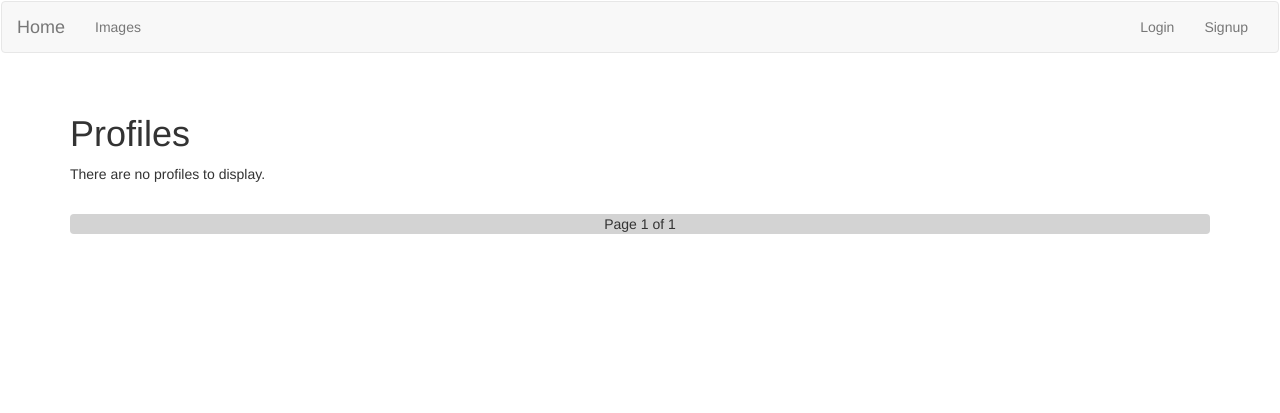
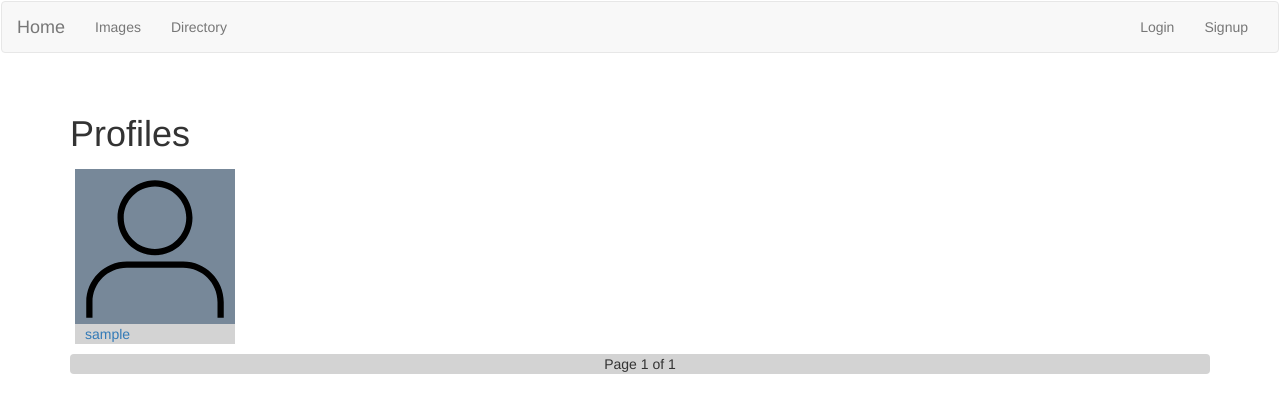
Before and after one commit to natecrow/media-sharing-site, a Django app: a page that uses mediasharingsite/templates/_navigation.html in a window 1280 px wide. Shown: the top 413 px of the page. Run offline with Django 3.2, Linux system fonts and the light colour scheme; tables that the repository leaves empty hold one stand-in row (values such as "Sample post"); parts of the project's set-up code (start-up, migrations or seed data) failed here and were passed over; some libraries are stand-ins or nearby versions.

Commit message:
Remove sign-in req for viewing directory in navbar, show admin users
Previous template logic in profile_page.html would say there are no profiles
to display if even one user is an admin, which is a problem because there
will always be an admin user and hence message would always display. There is
probably a way to fix that, but instead I just allowed admin user's profiles
to display anyway because I don't think it's a big deal if they're shown.

```diff
--- a/mediasharingsite/templates/_navigation.html
+++ b/mediasharingsite/templates/_navigation.html
@@ -12,10 +12,8 @@
 
     <div class="collapse navbar-collapse" id="bs-example-navbar-collapse-1">
         <ul class="nav navbar-nav navbar-left">
-            {% if request.user.is_authenticated %}
-              <li><a href="{% url 'directory:profiles_directory' %}">Directory</a></li>
-            {% endif %}
-            <li><a href="{% url 'images' %}">Images</a></li>
+          <li><a href="{% url 'images' %}">Images</a></li>
+          <li><a href="{% url 'directory:profiles_directory' %}">Directory</a></li>
           </ul>
       <ul class="nav navbar-nav navbar-right">
         {% if request.user.is_authenticated %}
--- a/mediasharingsite/templates/directory/profiles_directory.html
+++ b/mediasharingsite/templates/directory/profiles_directory.html
@@ -11,7 +11,6 @@
   <div id="grid-content">
     {% if users %}
       {% for user in users %}
-        {% if not user.is_staff %}
         <div class="item">
           <a href="{% url 'accounts:profile_page' username=user.username %}">
             <div class="item-thumbnail">
@@ -28,9 +27,6 @@
             <p>{{ user.username }}</p>
           </a>
         </div>
-        {% else %}
-          <p>There are no profiles to display.</p>
-        {% endif %}
       {% endfor %}
     {% else %}
       <p>There are no profiles to display.</p>
```
Lines whose indentation alone changed are shown as unchanged.
